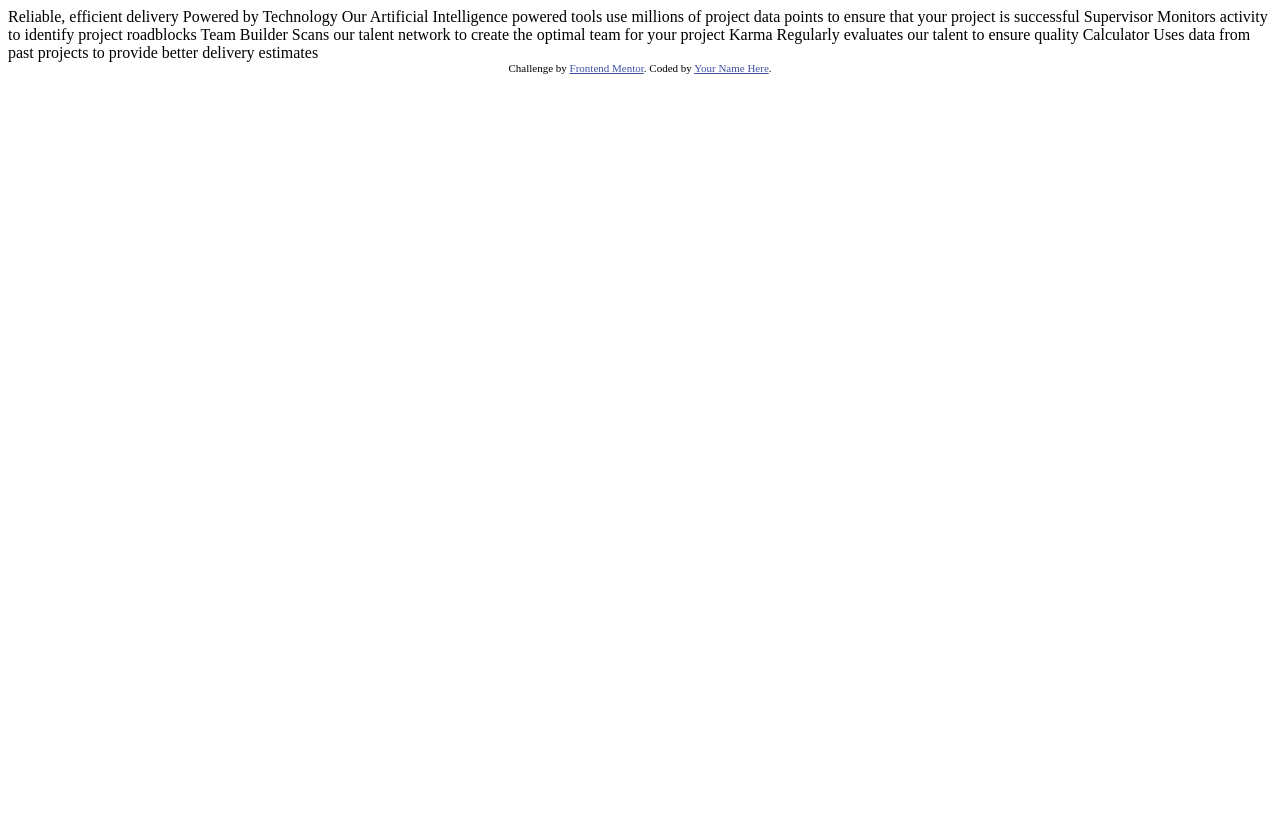
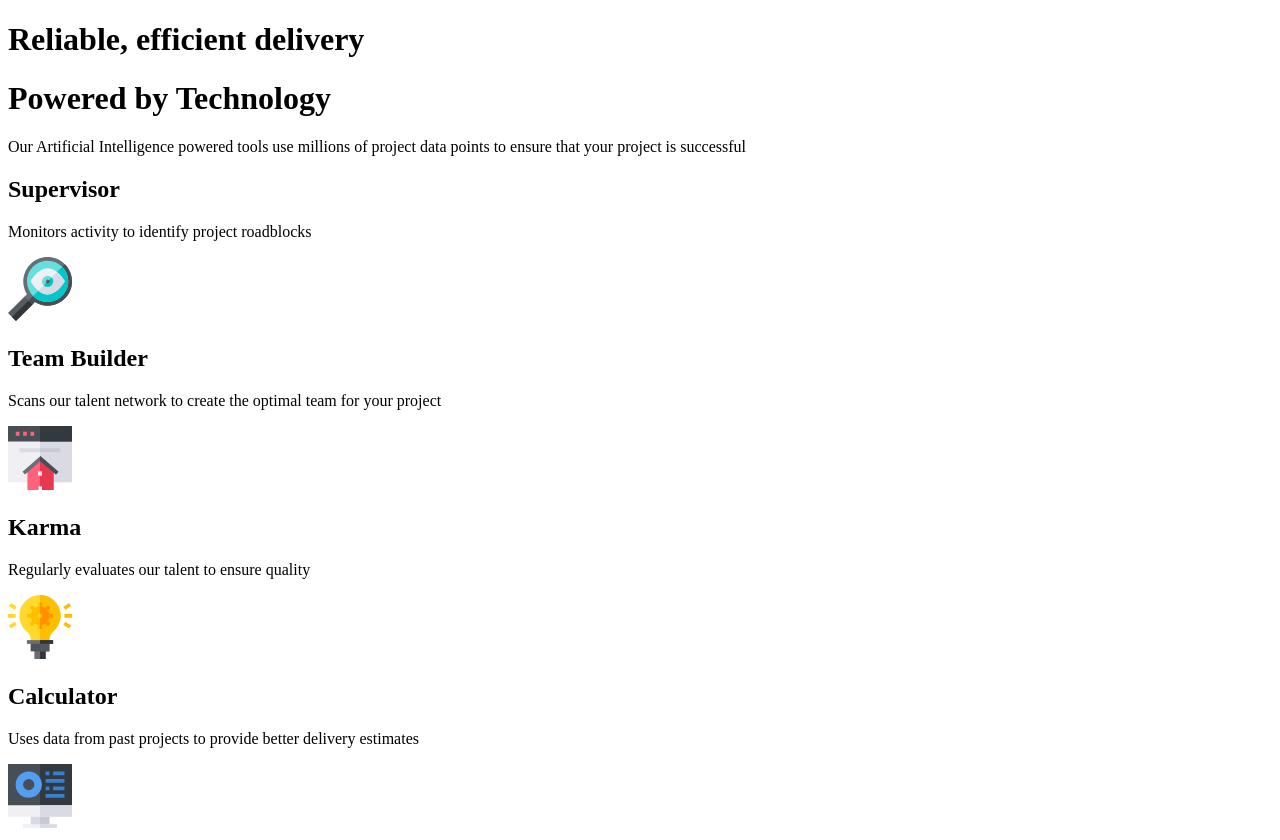
Before and after one commit to shrigel/four-card-feature-section, a plain HTML site: page index.html in a window 1280 px wide. Before the commit the page ends 800 px from the top, so only its background shows below. Drawn offline with Linux system fonts and the light colour scheme.

Commit message:
feat: add project structure with SASS design tokens and HTML layout scaffold

```diff
--- a/index.html
+++ b/index.html
@@ -1,43 +1,65 @@
 <!DOCTYPE html>
 <html lang="en">
+
 <head>
   <meta charset="UTF-8">
-  <meta name="viewport" content="width=device-width, initial-scale=1.0"> <!-- displays site properly based on user's device -->
+  <meta name="viewport" content="width=device-width, initial-scale=1.0">
 
   <link rel="icon" type="image/png" sizes="32x32" href="./images/favicon-32x32.png">
 
   <title>Frontend Mentor | Four card feature section</title>
 
-  <!-- Feel free to remove these styles or customise in your own stylesheet 👍 -->
-  <style>
-    .attribution { font-size: 0.6875rem; text-align: center; }
-    .attribution a { color: hsl(228, 45%, 44%); }
-  </style>
+  <link rel="preconnect" href="https://fonts.googleapis.com">
+  <link rel="preconnect" href="https://fonts.gstatic.com" crossorigin>
+  <link
+    href="https://fonts.googleapis.com/css2?family=Poppins:ital,wght@0,100;0,200;0,300;0,400;0,500;0,600;0,700;0,800;0,900;1,100;1,200;1,300;1,400;1,500;1,600;1,700;1,800;1,900&display=swap"
+    rel="stylesheet">
+
+  <link rel="stylesheet" href="./styling/styles.css">
 </head>
+
 <body>
 
-  Reliable, efficient delivery
-  Powered by Technology
+  <main>
 
-  Our Artificial Intelligence powered tools use millions of project data points
-  to ensure that your project is successful
+    <h1>Reliable, efficient delivery</h1>
+    <h1>Powered by Technology</h1>
 
-  Supervisor
-  Monitors activity to identify project roadblocks
+    <p>Our Artificial Intelligence powered tools use millions of project data points to ensure that your project is
+      successful</p>
 
-  Team Builder
-  Scans our talent network to create the optimal team for your project
+    <div class="container">
+      <div class="card">
+        <h2>Supervisor</h2>
+        <p>Monitors activity to identify project roadblocks</p>
+        <img src="./images/icon-supervisor.svg" alt="Supervisor">
+      </div>
+    </div>
 
-  Karma
-  Regularly evaluates our talent to ensure quality
+    <div class="container">
+      <div class="card">
+        <h2>Team Builder</h2>
+        <p>Scans our talent network to create the optimal team for your project</p>
+        <img src="./images/icon-team-builder.svg" alt="Team Builder">
+      </div>
 
-  Calculator
-  Uses data from past projects to provide better delivery estimates
+      <div class="card">
+        <h2>Karma</h2>
+        <p>Regularly evaluates our talent to ensure quality</p>
+        <img src="./images/icon-karma.svg" alt="Karma">
+      </div>
+    </div>
 
+    <div class="container">
+      <div class="card">
+        <h2>Calculator</h2>
+        <p>Uses data from past projects to provide better delivery estimates</p>
+        <img src="./images/icon-calculator.svg" alt="Calculator">
+      </div>
+    </div>
 
-      <footer class="attribution">
-      Challenge by <a href="https://www.frontendmentor.io?ref=challenge">Frontend Mentor</a>.
-      Coded by <a href="#">Your Name Here</a>.
-    </footer>
+  </main>
+
 </body>
+
 </html>
--- /dev/null
+++ b/styling/styles.scss
@@ -0,0 +1,21 @@
+:root {
+    /* Primary */
+    --red: hsl(0, 78%, 62%);
+    --cyan: hsl(180, 62%, 55%);
+    --orange: hsl(34, 97%, 64%);
+    --blue: hsl(212, 86%, 64%);
+
+    /* Neutral */
+    --grey-500: hsl(234, 12%, 34%);
+    --grey-400: hsl(212, 6%, 44%);
+    --white: hsl(0, 0%, 100%);
+
+    /* Typography */
+    --body-font-size: 15px;
+
+    /* Fonts */
+    --font-poppins: 'Poppins', sans-serif;
+    --fw-light: 200;
+    --fw-regular: 400;
+    --fw-semibold: 600;
+}
```
Also changed, not shown: styling/styles.css (added), 1 other file.
